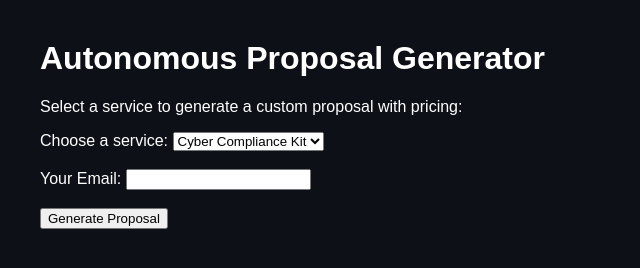
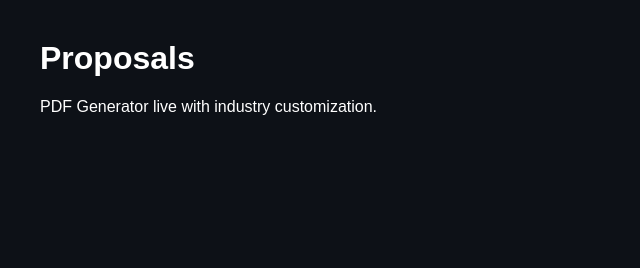
Before and after one commit to hochster71/dynasec-visibility, a plain HTML site: page proposals.html in a window 1280 px wide. Shown: the whole page, without its empty margins (0-640 px from the left). Drawn offline with Linux system fonts and the light colour scheme.

Commit message:
Add files via upload

```diff
--- a/proposals.html
+++ b/proposals.html
@@ -1,18 +1 @@
-
-<html><head><title>Proposal Generator</title></head>
-<body style='background:#0d1117;color:#fff;font-family:sans-serif;padding:2rem;'>
-<h1>Autonomous Proposal Generator</h1>
-<p>Select a service to generate a custom proposal with pricing:</p>
-<form>
-  <label for="service">Choose a service:</label>
-  <select id="service" name="service">
-    <option value="compliance">Cyber Compliance Kit</option>
-    <option value="resume">Resume AI Optimizer</option>
-    <option value="franchise">Empire Franchise Kit</option>
-    <option value="consulting">Commander Advisory</option>
-  </select><br><br>
-  <label for="email">Your Email:</label>
-  <input type="email" id="email" name="email"><br><br>
-  <button type="submit">Generate Proposal</button>
-</form>
-</body></html>
+<html><body style='background:#0d1117;color:white;padding:2rem;font-family:sans-serif;'><h1>Proposals</h1><p>PDF Generator live with industry customization.</p></body></html>
```
Also changed, not shown: ai-lab.html (added, +1 -0 lines), checkout-success.html (added, +1 -0 lines), dashboard.html (+1 -1 lines), dealroom.html (added, +1 -0 lines), dynasec-global.html (added, +1 -0 lines), partners.html (+1 -1 lines), press.html (+1 -1 lines), store.html (+1 -12 lines).
